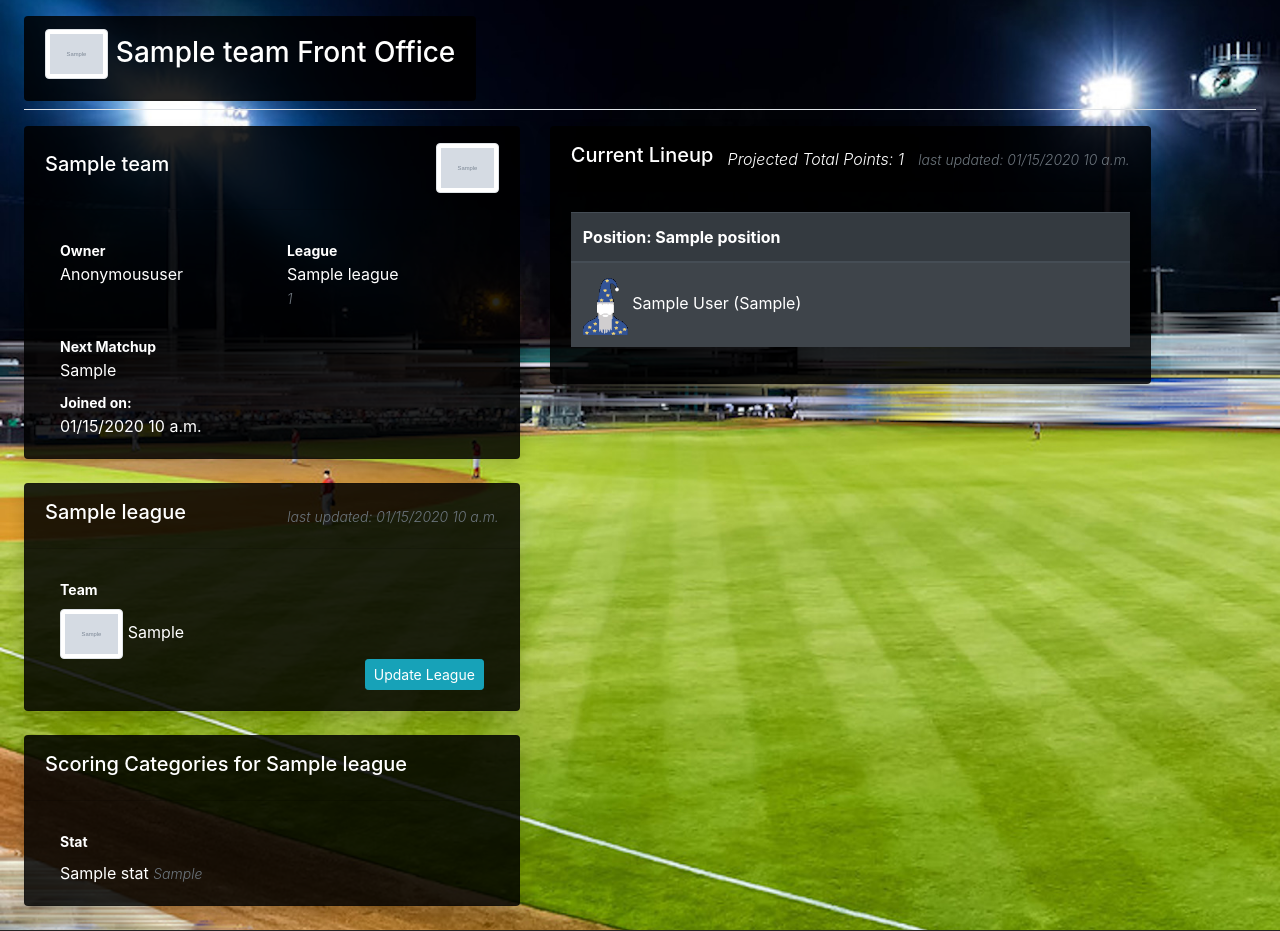
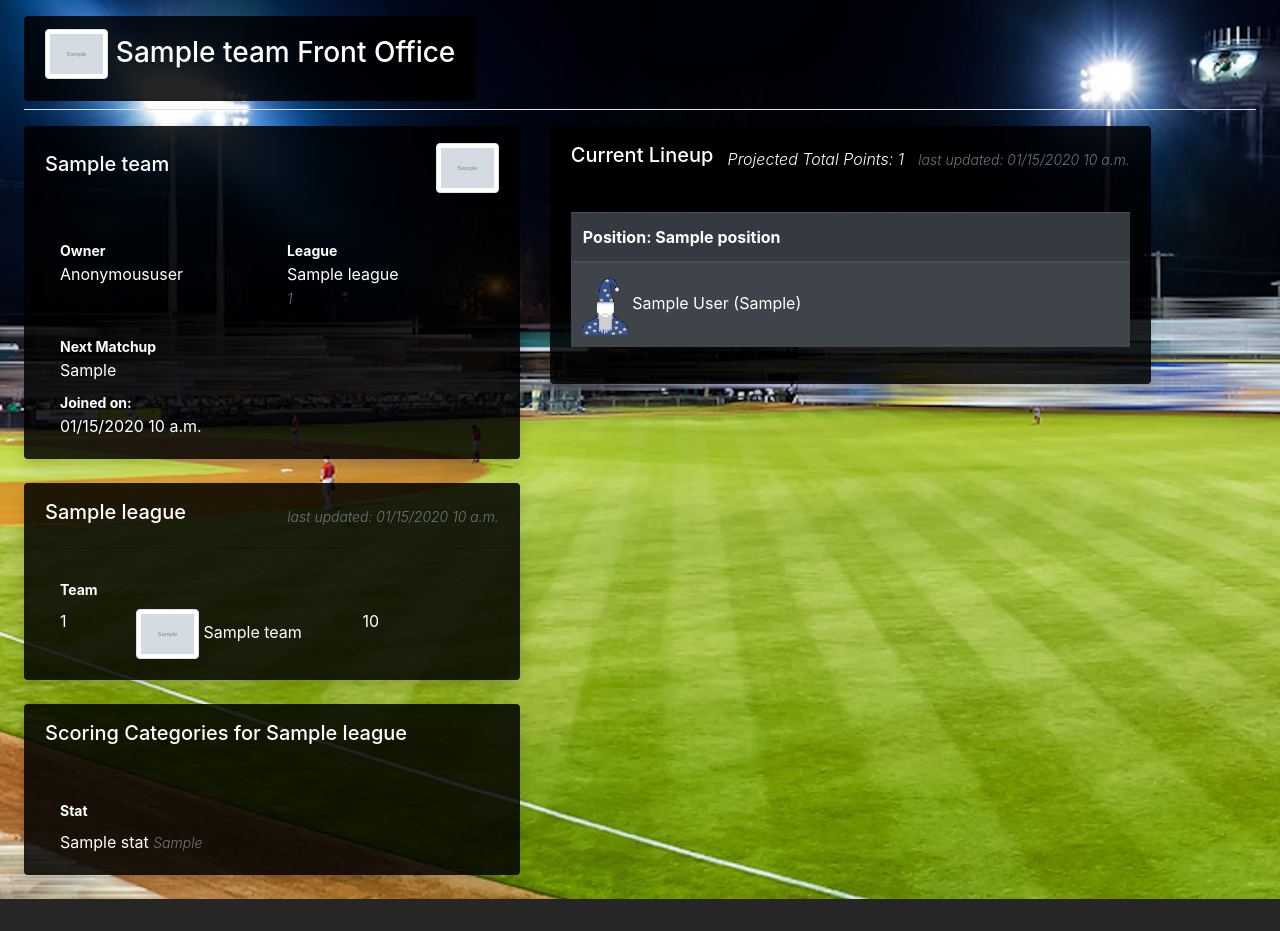
Before and after one commit to ChadShoeby/baseballBot, a Django app: template baseballBot/frontoffice/templates/frontoffice/dashboard.html in a window 1280 px wide. Shown: the part 40-971 px from the top of the page. Run offline with Django 3.2, Linux system fonts and the light colour scheme; the template is opened without the code that fills it: most values are stand-ins (such as "Sample title", 1, 10 or a date in 2020); grey boxes marked "Sample" are stand-in pictures; some libraries are stand-ins or nearby versions.

Commit message:
Added league standings from yahoo.

```diff
--- a/baseballBot/frontoffice/services/YahooQueryUtil.py
+++ b/baseballBot/frontoffice/services/YahooQueryUtil.py
@@ -121,6 +121,10 @@ class YahooQueryUtil():
         query_result_data = self.yahoo_query.get_league_teams()
         return query_result_data
 
+    def get_league_standings(self):
+        query_result_data = self.yahoo_query.get_league_standings()
+        return query_result_data
+
     def drop_player(self, player, team):
         query_result_data = self.yahoo_query.drop_player_from_team(player.player_key, team.yahoo_team_key)
         return query_result_data
--- a/baseballBot/frontoffice/templates/frontoffice/dashboard.html
+++ b/baseballBot/frontoffice/templates/frontoffice/dashboard.html
@@ -58,12 +58,36 @@
     <div class="card-body">
         <div class="container" style="display: block;">
           <div class="row mt-2">
+            {% if league.scoring_type == "roto" %}
+            <div class="col-2"><span class="small font-weight-bold">Rank</span></div>
+            {% endif %}
             <div class="col-6"><span class="small font-weight-bold">Team</span><br></div>
             {% if league.scoring_type == "headpoint" %}
             <div class="col-6"><span class="small font-weight-bold">Project Points</span></div>
+            {% elif league.scoring_type == "roto" %}
+            <div class="col-3"><span class="small font-weight-bold">Points</span></div>
             {% endif %}
           </div>
 
+          {% if league_standings %}
+
+            {% for key, ts in league_standings.items %}
+            <div class="row mt-2">
+              <div class="col-2">{{ ts.rank }} </div>
+              <div class="col-6">
+                {% if ts.team.yahoo_team_logo_url %}
+                <img style="height:50px;" src="{{ ts.team.yahoo_team_logo_url }}" class="img-thumbnail">
+                {% endif %}
+
+                {{ ts.team.name }}
+              </div>
+
+
+              <div class="col-3">{{ ts.points }}</div>
+            </div>
+            {% endfor %}
+
+          {% else %}
             {% for otherTeam in other_league_teams %}
             <div class="row mt-2">
               <div class="col-6">
@@ -74,14 +98,19 @@
               {% if league.scoring_type == "headpoint" %}
               <div class="col-6">{{ otherTeam.total_projected_points }}
               </div>
+              {% elif league.scoring_type == "roto" %}
+              <div class="col-6">{{ otherTeam.total_projected_points }}
+              </div>
               {% endif %}
           </div>
           {% endfor %}
+          {% endif %}
 
+{% if False %}
           <div class="float-right">
               <button id="update_league_info" type="button" class="btn btn-info btn-sm">Update League</button>
           </div>
-
+{% endif %}
         </div>
     </div>
   </div> <!-- end league info card-->
--- a/baseballBot/frontoffice/views/dashboard.py
+++ b/baseballBot/frontoffice/views/dashboard.py
@@ -78,6 +78,7 @@ def index(request):
         'other_league_teams': other_league_teams,
         'matchup': team_service.get_team_matchup_for_week(user_team),
         'editable_roster' : True,
+        'league_standings' : team_service.get_league_standings(),
         })
 
 # total points for a given roster
```
Also changed, not shown: baseballBot/frontoffice/services/TeamService.py (+19 -1 lines). Lines whose indentation alone changed are shown as unchanged.
